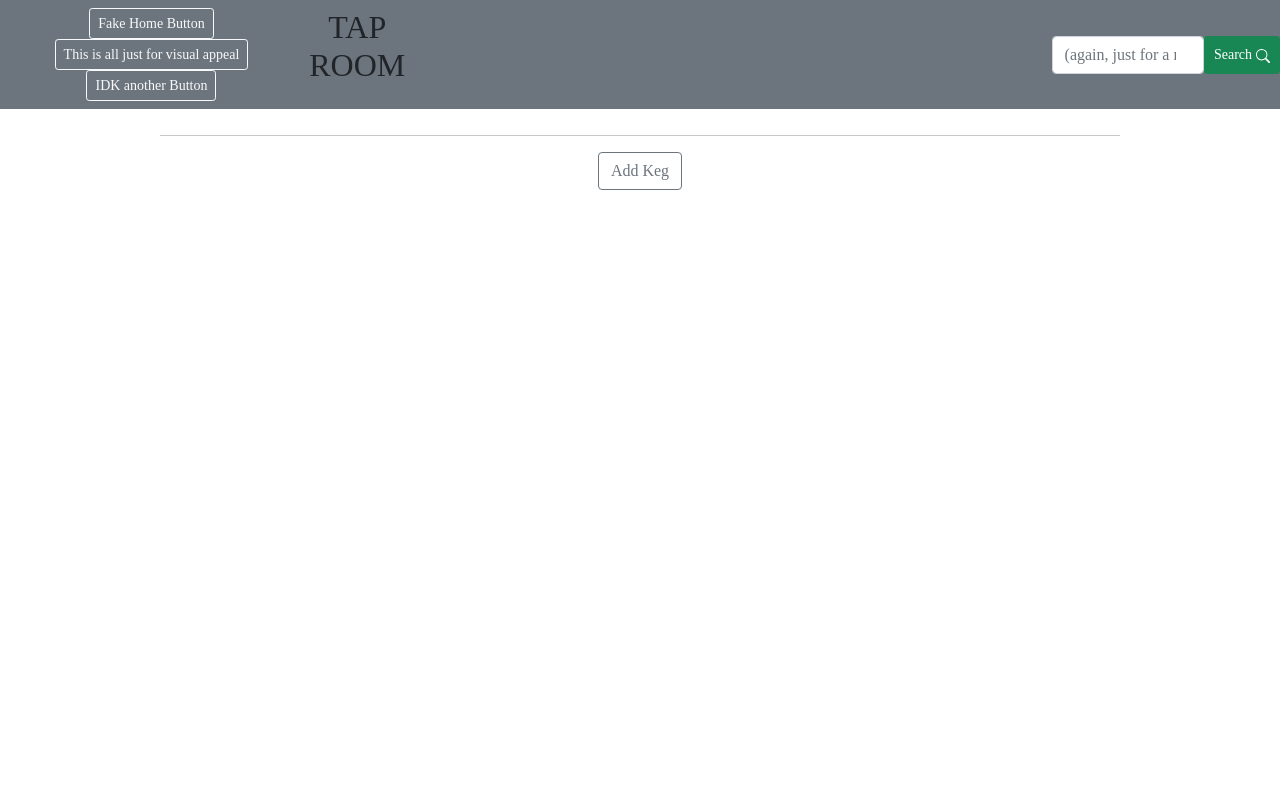
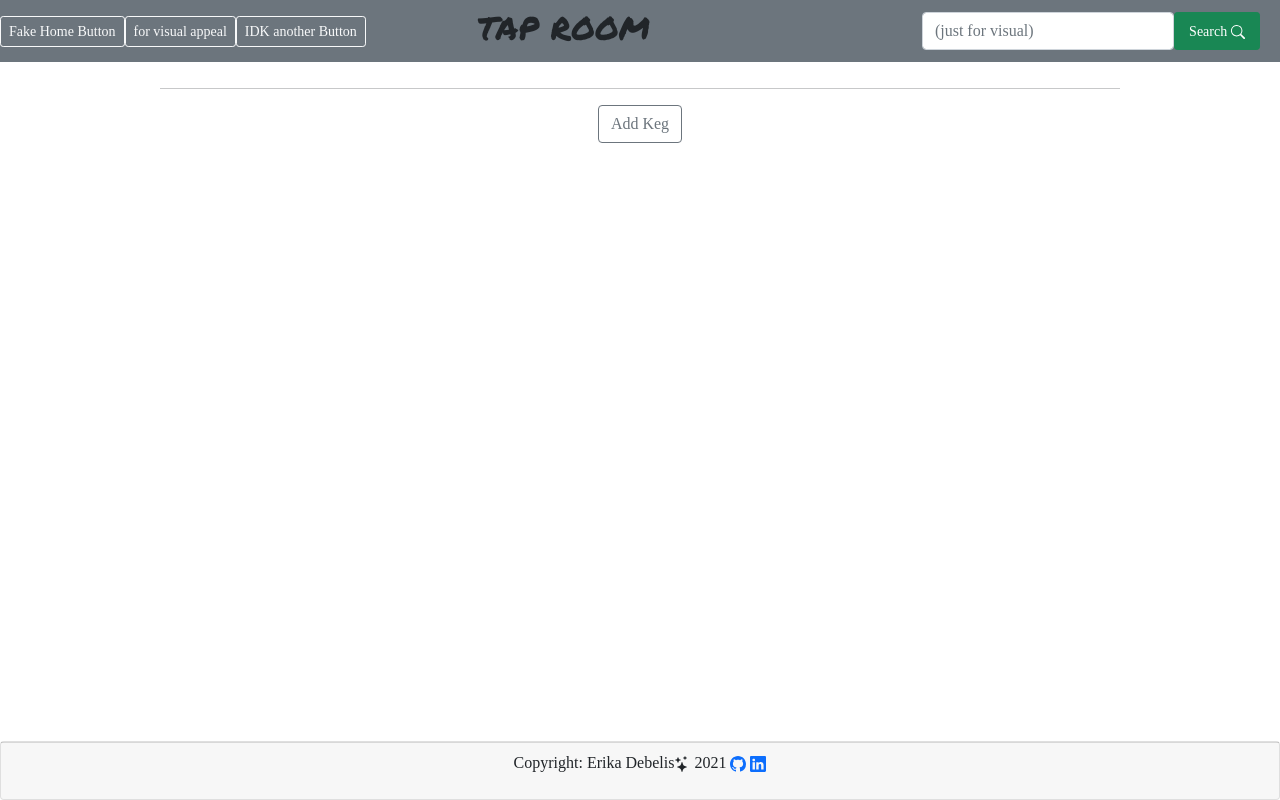
Before and after one commit to ErikaDebelis/react-tap-room, a React (Create React App) app: page / in a window 1280 px wide. Built offline with nearby package versions, Linux system fonts and the light colour scheme; a web font is replaced by a local one.

Commit message:
add footer w github and linkedin bootstrap icons as links

```diff
--- a/src/App.css
+++ b/src/App.css
@@ -1,7 +1,11 @@
 @import url('https://fonts.googleapis.com/css2?family=Walter+Turncoat&family=Permanent+Marker');
 
-h1 h2{
+h1, h2{
   font-family: 'Permanent Marker', cursive;
+}
+
+.title {
+  margin-left: 7em;
 }
 
 .App {
@@ -24,9 +28,15 @@ h1 h2{
 }
 
 .search {
-  padding-left: 40em;
+  padding-left: 17em;
 }
 
 .btn-success {
   width: 8em;
 }
+
+.footer {
+  bottom: 0;
+  position: fixed;
+  width: 100%;
+}
--- a/src/component/App.js
+++ b/src/component/App.js
@@ -1,5 +1,6 @@
 import React from 'react';
 import Header from './Header';
+import Footer from './Footer';
 import KegControl from './KegControl';
 import 'bootstrap/dist/css/bootstrap.min.css';
 import '../../src/App.css';
@@ -12,6 +13,7 @@ function App() {
         <div className = "main-body">
         <KegControl />
         </div>
+        <Footer />
       </div>
     </React.Fragment>
   );
--- /dev/null
+++ b/src/component/Footer.js
@@ -0,0 +1,17 @@
+import React from "react";
+import { Github } from 'react-bootstrap-icons';
+import { Linkedin } from 'react-bootstrap-icons';
+import { Stars } from 'react-bootstrap-icons';
+import Card from "react-bootstrap/Card";
+
+function Footer() {
+  return (
+    <div className = "footer">
+      <Card>
+        <Card.Footer><p>Copyright: Erika Debelis<Stars /> {new Date().getFullYear()} <a href="https://github.com/ErikaDebelis"> <Github /></a>  <a href="https://www.linkedin.com/in/erika-debelis/"> <Linkedin /> </a></p></Card.Footer>
+      </Card>
+    </div>
+  )
+}
+
+export default Footer;
--- a/src/component/Header.js
+++ b/src/component/Header.js
@@ -12,16 +12,18 @@ function Header() {
     <Nav>
       <div class="buttons">
         <Button variant="outline-light" size="sm" margin="10px">Fake Home Button</Button>
-        <Button variant="outline-light" size="sm" margin="10px" >This is all just for visual appeal</Button>
+        <Button variant="outline-light" size="sm" margin="10px" >for visual appeal</Button>
         <Button variant="outline-light" size="sm" margin="10px" >IDK another Button</Button>
       </div>
-      <h2>TAP ROOM</h2>
     </Nav>
+    <div className= "title">
+        <h2>TAP ROOM</h2>
+    </div>
     <div className = "search">
       <Form className="d-flex">
         <FormControl
           type="search"
-          placeholder="(again, just for a nice visual)"
+          placeholder="(just for visual)"
           className="mr-2"
           aria-label="Search"
         />
```
